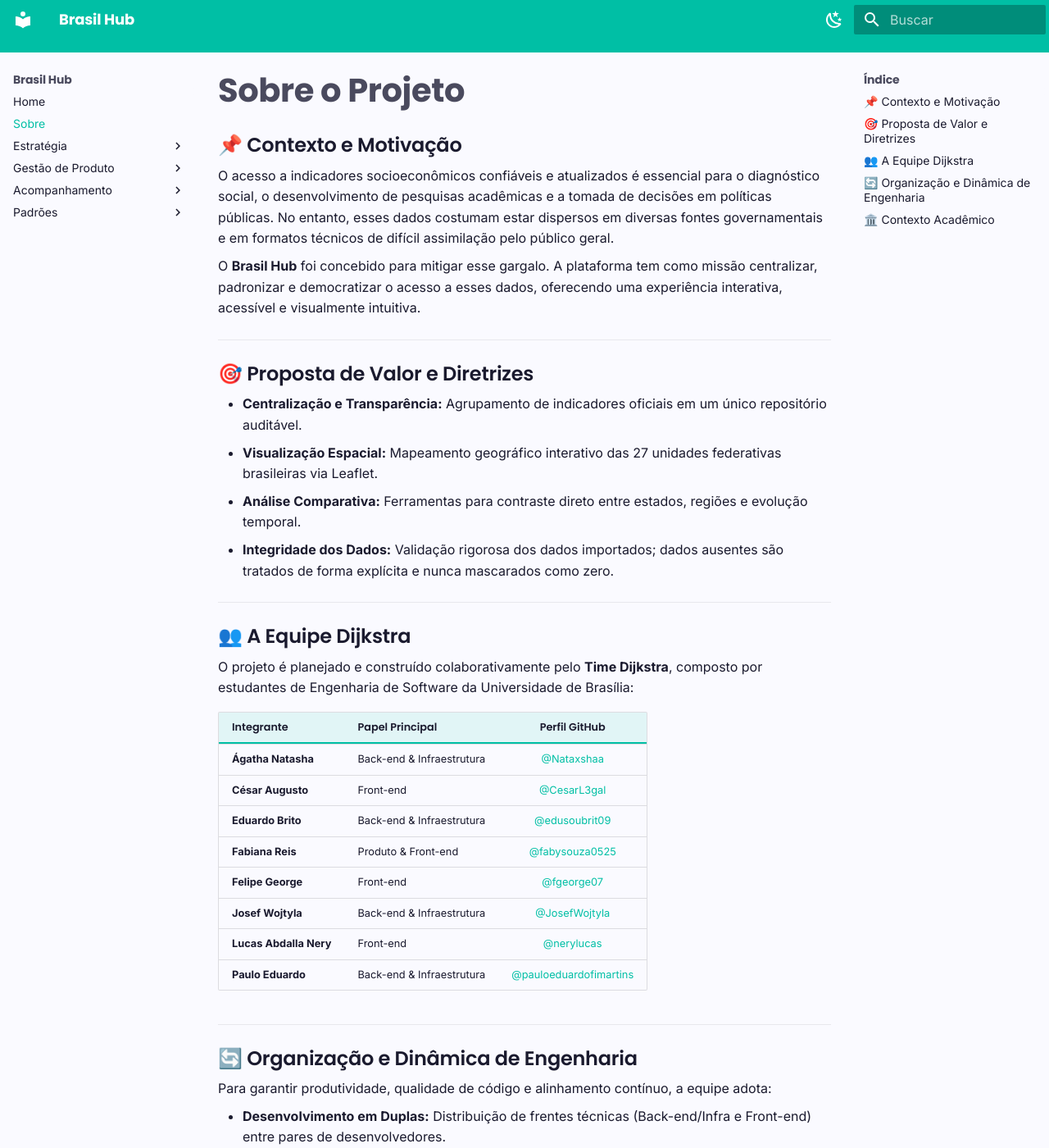
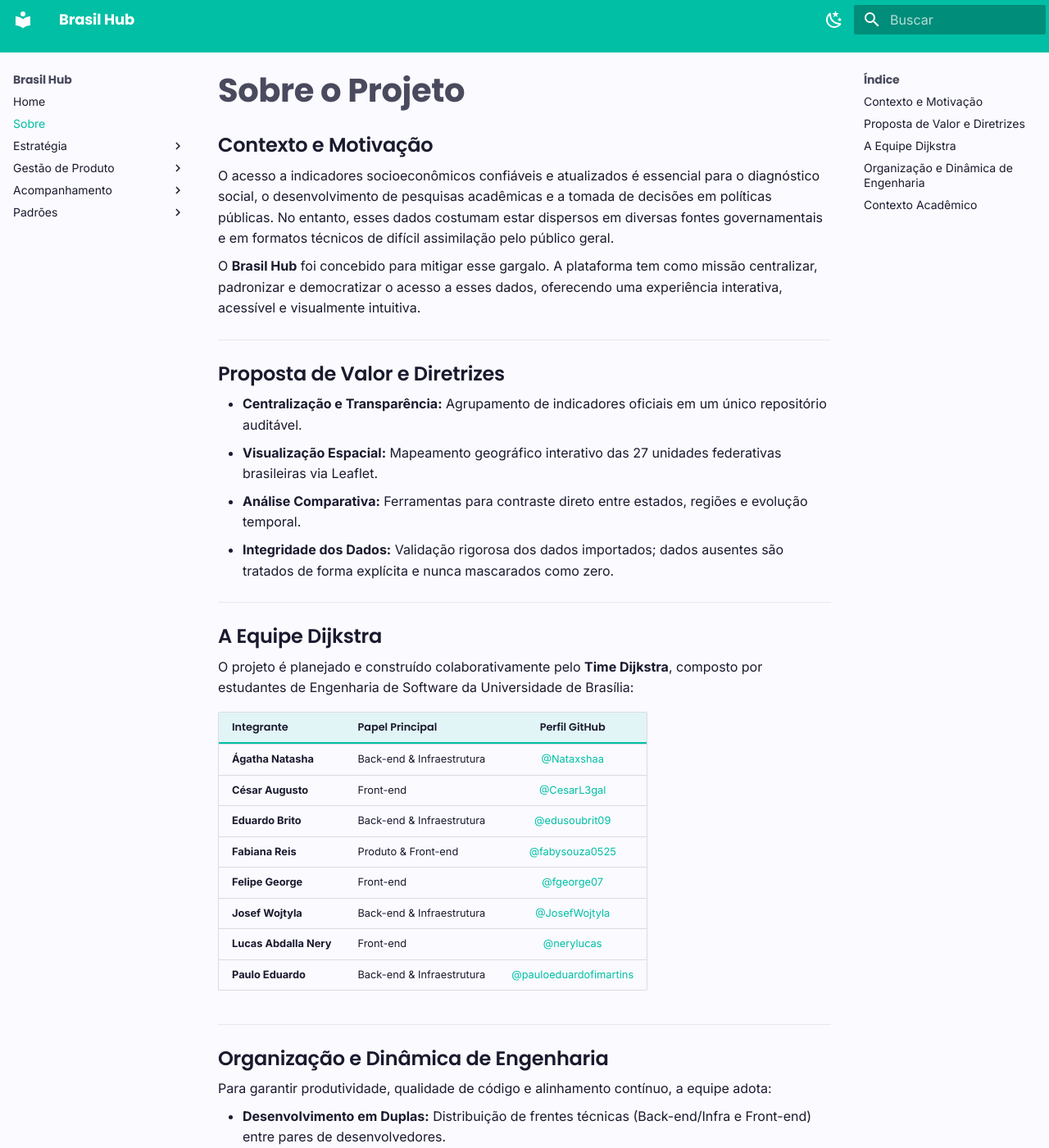
Before and after one commit to FGA0138-MDS-Ajax/2026.2-T02-Dijkstra, an MkDocs documentation site: the page built from docs/sobre.md, in a window 1280 px wide and 1400 px high. Shown: the whole window at 82% size. Built offline with MkDocs 1.6.1 and Material for MkDocs 9.7.7, drawn with Linux system fonts in a browser that asks for light colours; some of the changed text lies outside the part shown.

Commit message:
docs: atualizando git pages

```diff
--- a/docs/sobre.md
+++ b/docs/sobre.md
@@ -1,6 +1,6 @@
 # Sobre o Projeto
 
-## 📌 Contexto e Motivação
+## Contexto e Motivação
 
 O acesso a indicadores socioeconômicos confiáveis e atualizados é essencial para o diagnóstico social, o desenvolvimento de pesquisas acadêmicas e a tomada de decisões em políticas públicas. No entanto, esses dados costumam estar dispersos em diversas fontes governamentais e em formatos técnicos de difícil assimilação pelo público geral.
 
@@ -8,7 +8,7 @@
 
 ---
 
-## 🎯 Proposta de Valor e Diretrizes
+## Proposta de Valor e Diretrizes
 
 - **Centralização e Transparência:** Agrupamento de indicadores oficiais em um único repositório auditável.
 - **Visualização Espacial:** Mapeamento geográfico interativo das 27 unidades federativas brasileiras via Leaflet.
@@ -17,7 +17,7 @@
 
 ---
 
-## 👥 A Equipe Dijkstra
+## A Equipe Dijkstra
 
 O projeto é planejado e construído colaborativamente pelo **Time Dijkstra**, composto por estudantes de Engenharia de Software da Universidade de Brasília:
 
@@ -34,7 +34,7 @@
 
 ---
 
-## 🔄 Organização e Dinâmica de Engenharia
+## Organização e Dinâmica de Engenharia
 
 Para garantir produtividade, qualidade de código e alinhamento contínuo, a equipe adota:
 
@@ -44,7 +44,7 @@
 
 ---
 
-## 🏛️ Contexto Acadêmico
+## Contexto Acadêmico
 
 - **Instituição:** Universidade de Brasília (UnB) — Campus Gama (FGA)
 - **Curso:** Engenharia de Software
```
